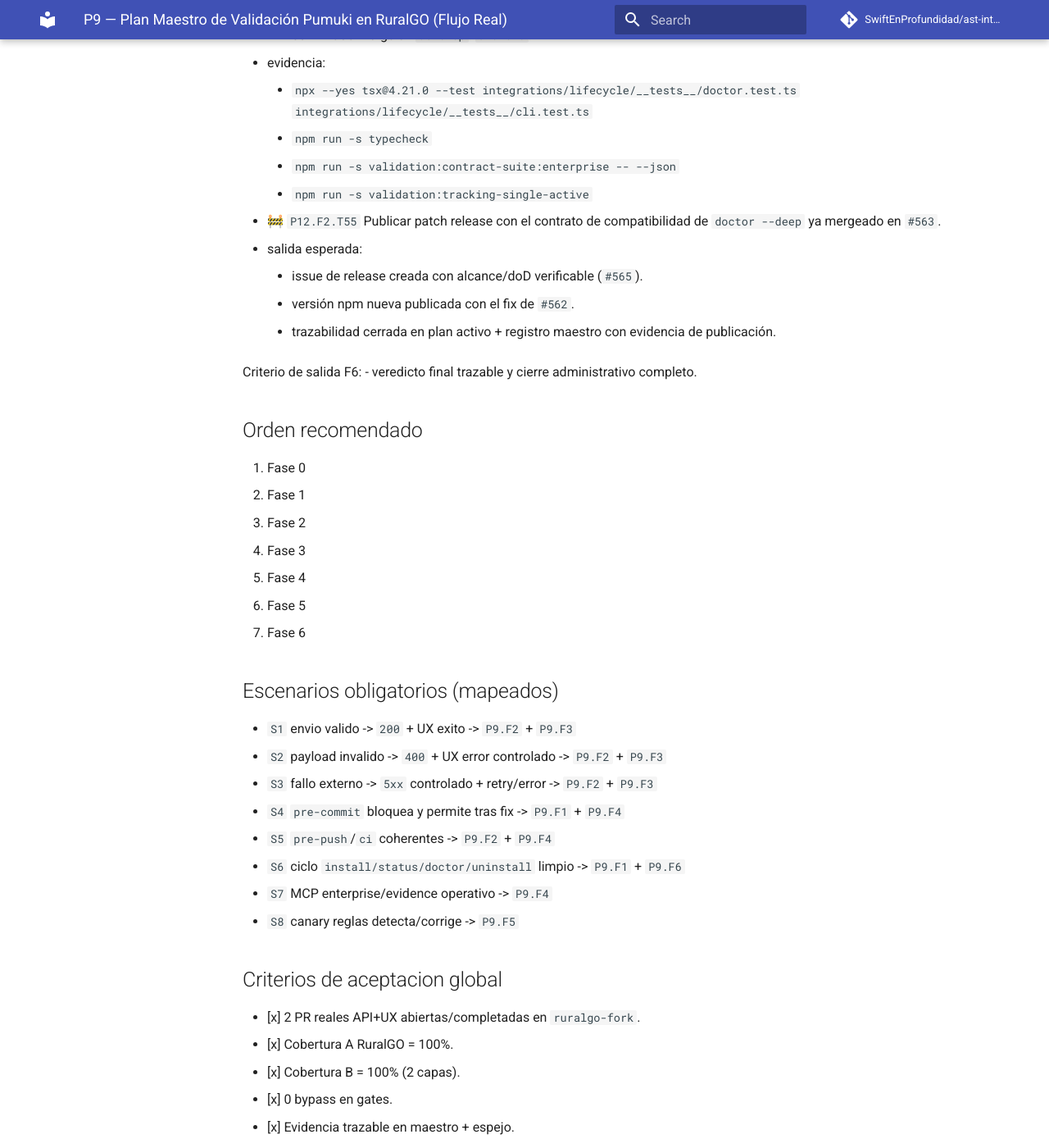
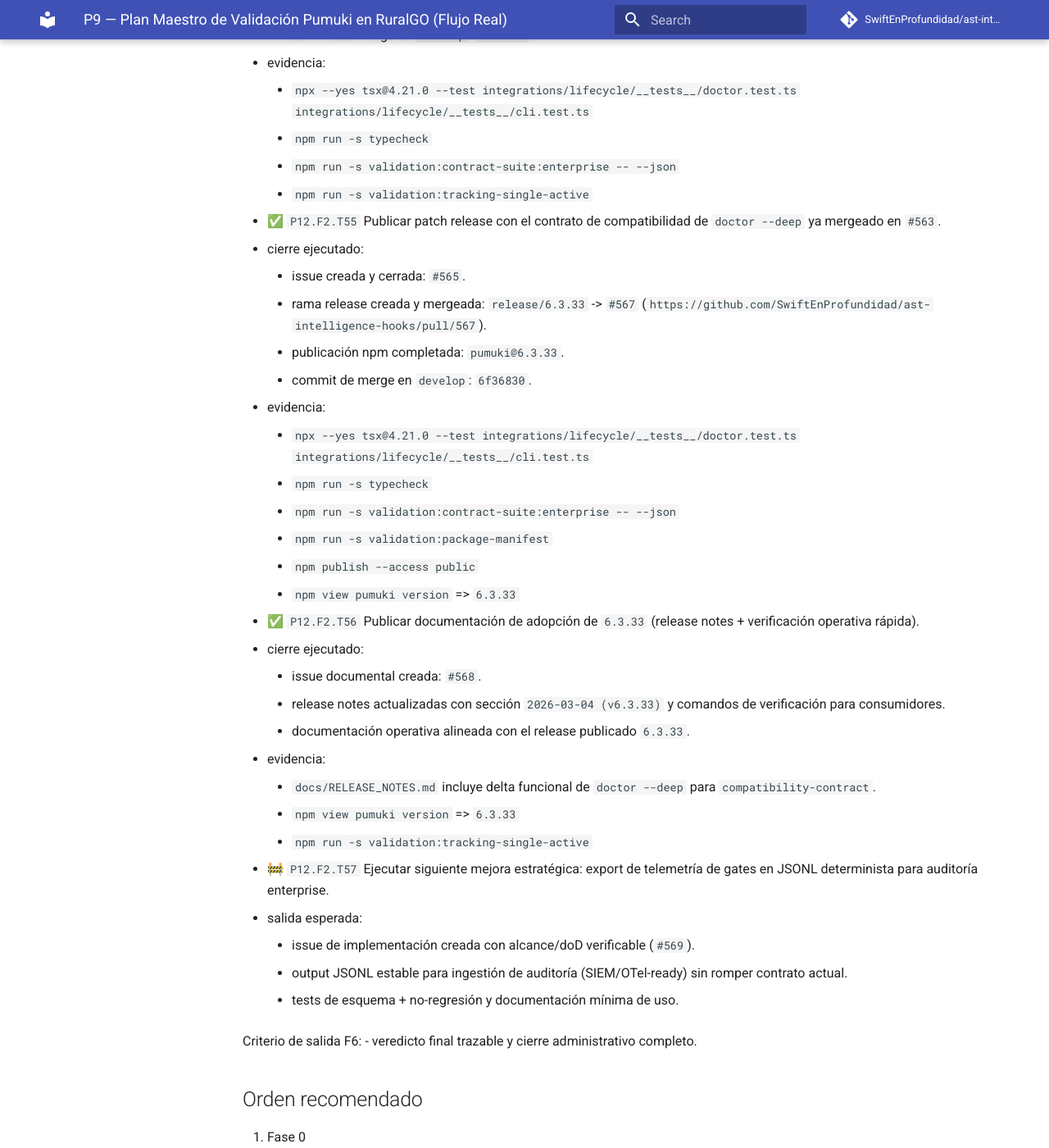
Before and after one commit to SwiftEnProfundidad/ast-intelligence-hooks, an MkDocs documentation site: the page built from docs/seguimiento-completo-validacion-ruralgo-03-03-2026.md, in a window 1280 px wide and 1400 px high, scrolled down 63948 px. Shown: the whole window at 82% size. Built offline with MkDocs 1.6.1 and Material for MkDocs 9.7.7, drawn with Linux system fonts in a browser that asks for light colours; comment, search, counter and statistics services are not loaded.

Commit message:
docs(release): add 6.3.33 adoption notes and advance tracking to t57

```diff
--- a/docs/seguimiento-completo-validacion-ruralgo-03-03-2026.md
+++ b/docs/seguimiento-completo-validacion-ruralgo-03-03-2026.md
@@ -1780,11 +1780,35 @@ Criterio de salida F5:
     - `npm run -s validation:contract-suite:enterprise -- --json`
     - `npm run -s validation:tracking-single-active`
 
-- 🚧 `P12.F2.T55` Publicar patch release con el contrato de compatibilidad de `doctor --deep` ya mergeado en `#563`.
+- ✅ `P12.F2.T55` Publicar patch release con el contrato de compatibilidad de `doctor --deep` ya mergeado en `#563`.
+  - cierre ejecutado:
+    - issue creada y cerrada: `#565`.
+    - rama release creada y mergeada: `release/6.3.33` -> `#567` (`https://github.com/SwiftEnProfundidad/ast-intelligence-hooks/pull/567`).
+    - publicación npm completada: `pumuki@6.3.33`.
+    - commit de merge en `develop`: `6f36830`.
+  - evidencia:
+    - `npx --yes tsx@4.21.0 --test integrations/lifecycle/__tests__/doctor.test.ts integrations/lifecycle/__tests__/cli.test.ts`
+    - `npm run -s typecheck`
+    - `npm run -s validation:contract-suite:enterprise -- --json`
+    - `npm run -s validation:package-manifest`
+    - `npm publish --access public`
+    - `npm view pumuki version` => `6.3.33`
+
+- ✅ `P12.F2.T56` Publicar documentación de adopción de `6.3.33` (release notes + verificación operativa rápida).
+  - cierre ejecutado:
+    - issue documental creada: `#568`.
+    - release notes actualizadas con sección `2026-03-04 (v6.3.33)` y comandos de verificación para consumidores.
+    - documentación operativa alineada con el release publicado `6.3.33`.
+  - evidencia:
+    - `docs/RELEASE_NOTES.md` incluye delta funcional de `doctor --deep` para `compatibility-contract`.
+    - `npm view pumuki version` => `6.3.33`
+    - `npm run -s validation:tracking-single-active`
+
+- 🚧 `P12.F2.T57` Ejecutar siguiente mejora estratégica: export de telemetría de gates en JSONL determinista para auditoría enterprise.
   - salida esperada:
-    - issue de release creada con alcance/doD verificable (`#565`).
-    - versión npm nueva publicada con el fix de `#562`.
-    - trazabilidad cerrada en plan activo + registro maestro con evidencia de publicación.
+    - issue de implementación creada con alcance/doD verificable (`#569`).
+    - output JSONL estable para ingestión de auditoría (SIEM/OTel-ready) sin romper contrato actual.
+    - tests de esquema + no-regresión y documentación mínima de uso.
 
 Criterio de salida F6:
 - veredicto final trazable y cierre administrativo completo.
```
Also changed, not shown: docs/RELEASE_NOTES.md (+16 -0 lines), docs/registro-maestro-de-seguimiento.md (+1 -1 lines).
